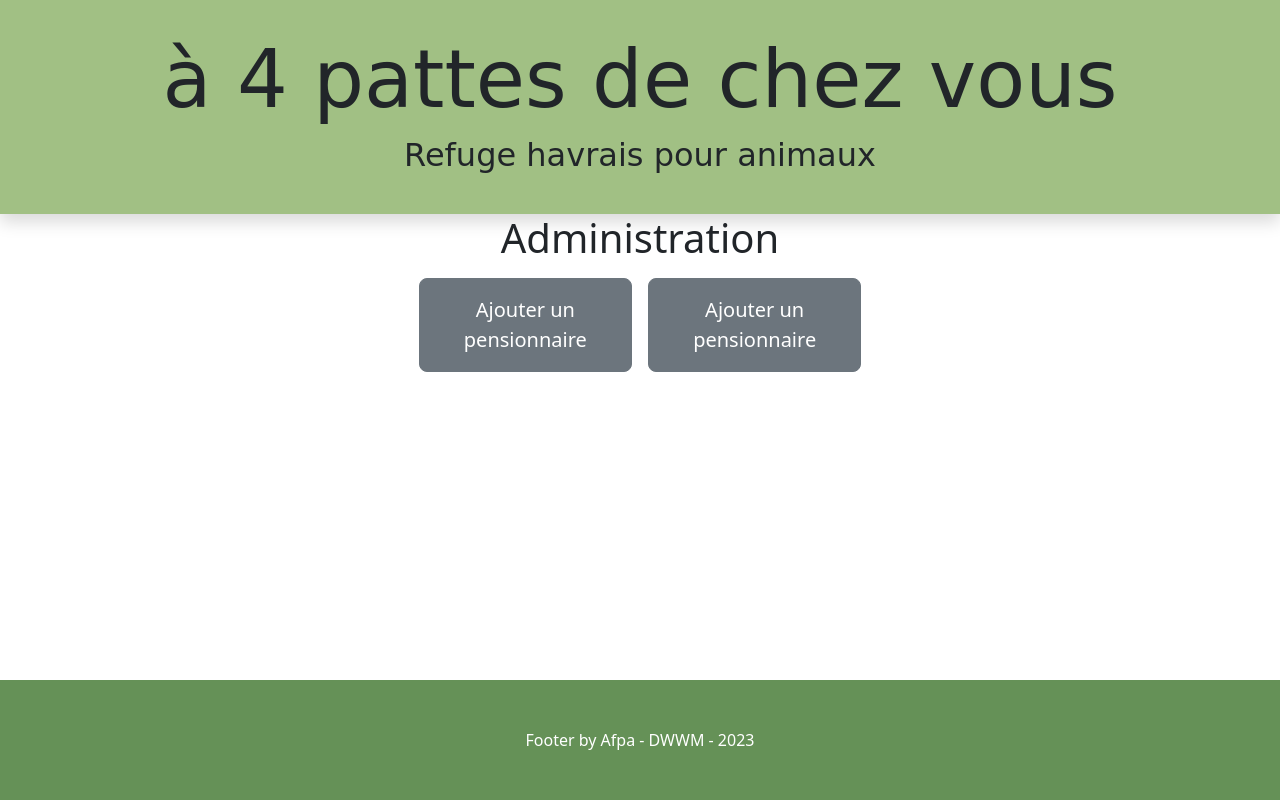
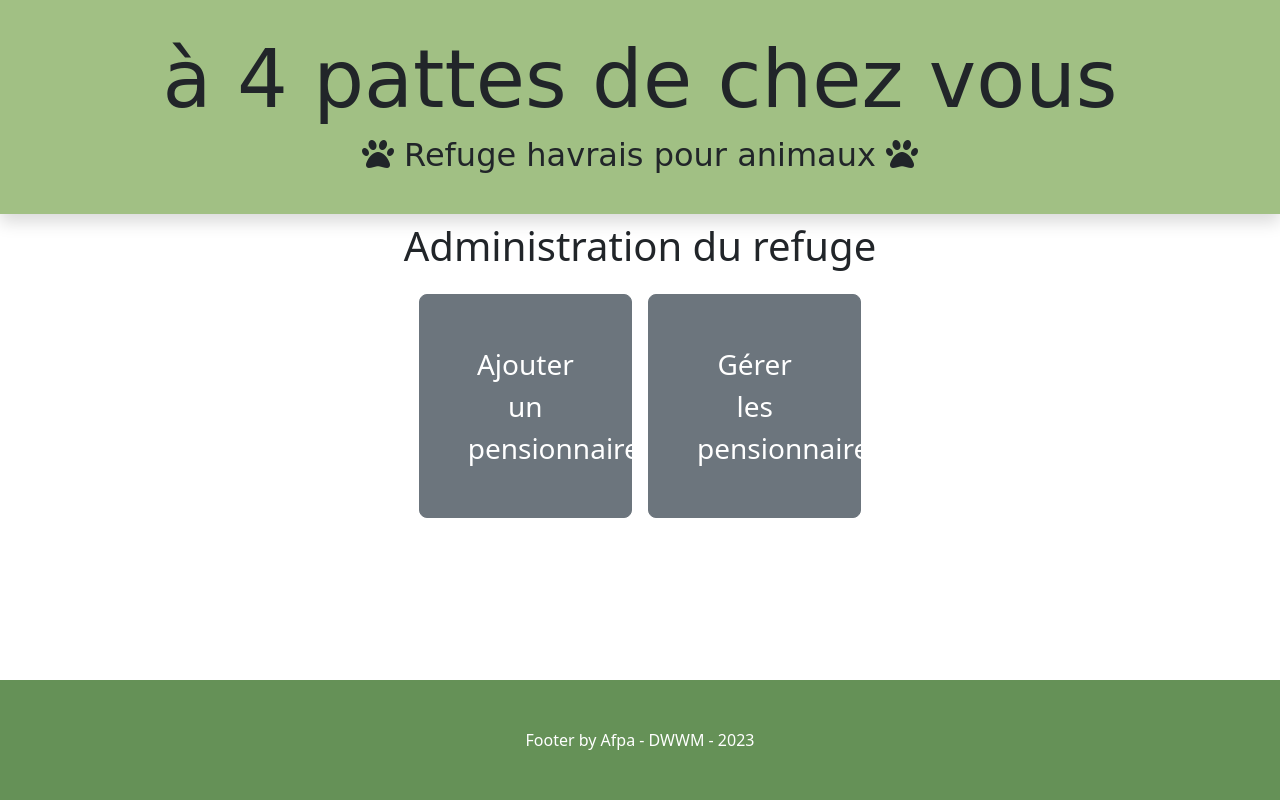
Before and after one commit to AnousoneM/afpa-spa-pdo, a PHP site: page /views/view-admin.php in a window 1280 px wide. Run offline with PHP 8.4, Linux system fonts and the light colour scheme; some libraries are stand-ins or nearby versions; some web fonts are replaced.

Commit message:
maj mineures

```diff
--- a/assets/style/style.css
+++ b/assets/style/style.css
@@ -1,4 +1,5 @@
 @import url('https://fonts.googleapis.com/css2?family=Fredericka+the+Great&display=swap');
+@import url('https://fonts.googleapis.com/css2?family=Pangolin&display=swap');
 
 .header {
     padding: 2em 0;
@@ -13,3 +14,7 @@
 .footer {
     background-color: #659157;
 }
+
+#pensionnaires {
+    font-family: 'Pangolin', cursive;
+}
--- a/views/template/head.php
+++ b/views/template/head.php
@@ -12,8 +12,8 @@
     <script src="https://kit.fontawesome.com/e7bc07dee6.js" crossorigin="anonymous"></script>
 </head>
 
-<body class="d-flex flex-column vh-100">
+<body class="body d-flex flex-column vh-100">
     <header class="header d-flex flex-column justify-content-center text-center shadow">
         <a href="../index.php" class="text-decoration-none text-dark"><h1>à 4 pattes de chez vous</h1></a>
-        <p class="h2">Refuge havrais pour animaux</p>
+        <p class="h2"><i class="fa-solid fa-paw"></i> Refuge havrais pour animaux <i class="fa-solid fa-paw"></i></p>
     </header>
--- a/views/view-admin.php
+++ b/views/view-admin.php
@@ -1,12 +1,12 @@
 <?php include_once 'template/head.php'; ?>
 
-<h1 class="text-center">Administration</h1>
+<h1 class="text-center my-2">Administration du refuge</h1>
 
-<div class="row m-0 justify-content-center">
+<div class="row mt-2 mx-0 justify-content-center">
 
-    <a href="" class="btn btn-secondary btn-lg col-2 m-2 p-3">Ajouter un pensionnaire</a>
+    <a href="" class="fs-3 btn btn-secondary btn-lg col-2 m-2 p-5">Ajouter un pensionnaire</a>
 
-    <a href="" class="btn btn-secondary btn-lg col-2 m-2 p-3">Ajouter un pensionnaire</a>
+    <a href="" class="fs-3 btn btn-secondary btn-lg col-2 m-2 p-5">Gérer les pensionnaires</a>
 
 </div>
 
--- a/views/view-home.php
+++ b/views/view-home.php
@@ -1,4 +1,7 @@
 <?php include_once 'template/head.php'; ?>
+<div id="pensionnaires" class="container mt-3 p-3 border border-4 border-secondary border-opacity-50 shadow shadow-md rounded">
+    <h2 class="">Nos Pensionnaires</h2>
+</div>
 
 
 <?php include_once 'template/footer.php'; ?>
```
